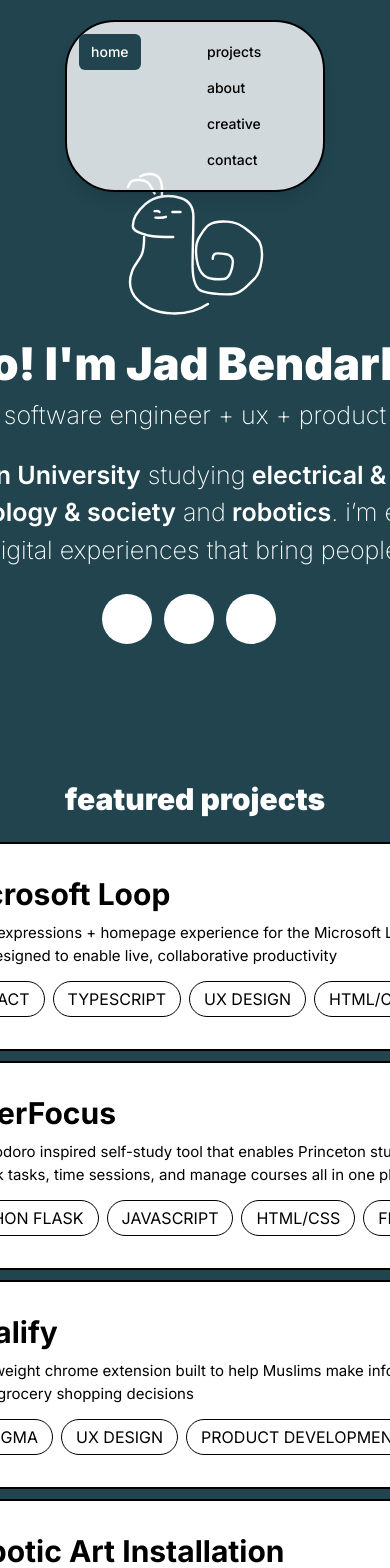
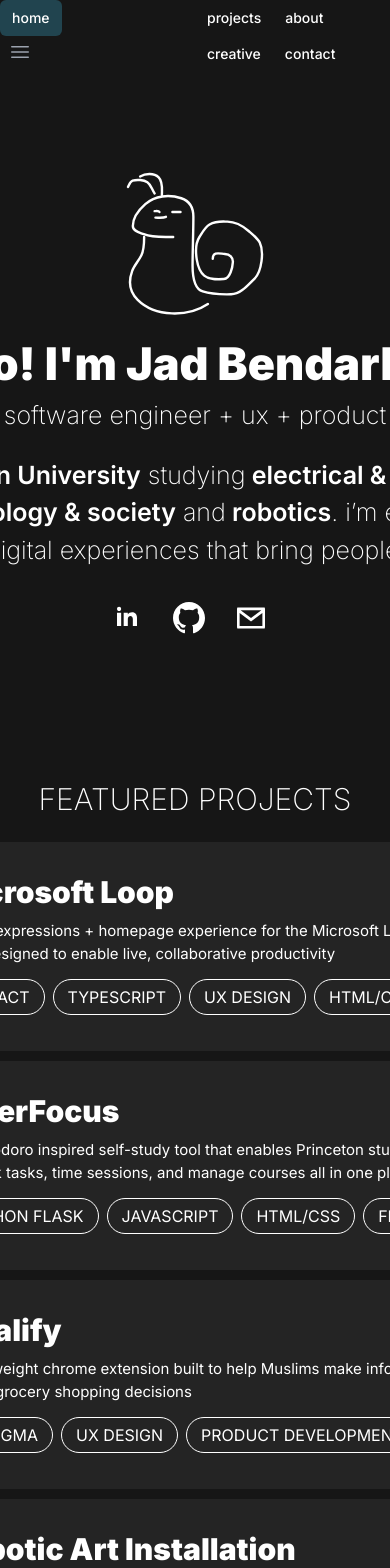
Before and after one commit to jad-bend/personal-site, a Next.js app: page / in a window 390 px wide. Shown: the top 1568 px of the page. Built offline with nearby package versions, Linux system fonts and the light colour scheme.

Commit message:
theming update + social icons

```diff
--- a/app/globals.css
+++ b/app/globals.css
@@ -19,5 +19,5 @@
 
 body {
   color: rgb(var(--foreground-rgb));
-  background: #21444f;
+  background: #161616;
 }
--- a/app/page.tsx
+++ b/app/page.tsx
@@ -4,10 +4,70 @@
 import Cursor from "./Cursor";
 import Spline from "@splinetool/react-spline";
 
+function nav() {
+  return (
+    <nav
+      class="bg-white fixed sm:grid sm:grid-rows-1 sm:items-center sm:justify-items-stretch sm:h-12 top-0 w-screen"
+      data-headlessui-state=""
+    >
+      <div>
+        <div class="relative justify-between">
+          <div class="absolute inset-y-0 left-0 flex items-center sm:hidden">
+            <button
+              class="inline-flex items-center justify-center rounded-md p-2 mt-8 text-gray-400 hover:bg-gray-700 hover:text-white focus:outline-none focus:ring-2 focus:ring-inset focus:ring-white"
+              id="headlessui-disclosure-button-:Rl6:"
+              type="button"
+              aria-expanded="false"
+              data-headlessui-state=""
+            >
+              <span class="sr-only">Open main menu</span>
+              <svg
+                xmlns="http://www.w3.org/2000/svg"
+                fill="none"
+                viewBox="0 0 24 24"
+                stroke-width="1.5"
+                stroke="currentColor"
+                aria-hidden="true"
+                class="block h-6 w-6"
+              >
+                <path
+                  stroke-linecap="round"
+                  stroke-linejoin="round"
+                  d="M3.75 6.75h16.5M3.75 12h16.5m-16.5 5.25h16.5"
+                ></path>
+              </svg>
+            </button>
+          </div>
+          <div class="grid grid-cols-2 sm:items-center sm:justify-between">
+            <div class="hidden sm:ml-2 sm:block">
+              <button
+                class="bg-gray-900 text-white rounded-md px-3 py-2 text-sm font-medium"
+                aria-current="page"
+              >
+                Home
+              </button>
+            </div>
+            <div class="hidden justify-self-end sm:mr-2 sm:block">
+              <button class="text-black hover:bg-gray-900 hover:text-white rounded-md px-3 py-2 text-sm font-medium">
+                About
+              </button>
+              <button class="text-black hover:bg-gray-900 hover:text-white rounded-md px-3 py-2 text-sm font-medium">
+                Projects
+              </button>
+              <button class="text-black hover:bg-gray-900 hover:text-white rounded-md px-3 py-2 text-sm font-medium">
+                Resume
+              </button>
+            </div>
+          </div>
+        </div>
+      </div>
+    </nav>
+  );
+}
 function Snail() {
   return (
     <>
-      <div className="hover:animate-spin">
+      <div className="hover:animate-bounce">
         <svg
           xmlns="http://www.w3.org/2000/svg"
           width="138"
@@ -82,9 +142,42 @@
           valuable digital experiences that bring people together.{" "}
         </div>
         <div className="justify-center flex mt-[25px]">
-          <button className="bg-white h-[50px] w-[50px] rounded-[30px] mr-3"></button>
-          <button className="bg-white h-[50px] w-[50px] rounded-[30px] mr-3"></button>
-          <button className="bg-white h-[50px] w-[50px] rounded-[30px] mr-3"></button>
+          <a
+            className="group bg-transparent h-[50px] w-[50px] rounded-[20px] mr-3 justify-center flex pt-[12px] transition ease-in-out duration-300 hover:bg-white"
+            href="https://www.linkedin.com/in/jadbendarkawi/"
+          >
+            <svg
+              xmlns="http://www.w3.org/2000/svg"
+              className="h-5 w-5 fill-white transition ease-in-out duration-300 group-hover:fill-[#161616]"
+              viewBox="0 0 24 24"
+            >
+              <path d="M4.98 3.5c0 1.381-1.11 2.5-2.48 2.5s-2.48-1.119-2.48-2.5c0-1.38 1.11-2.5 2.48-2.5s2.48 1.12 2.48 2.5zm.02 4.5h-5v16h5v-16zm7.982 0h-4.968v16h4.969v-8.399c0-4.67 6.029-5.052 6.029 0v8.399h4.988v-10.131c0-7.88-8.922-7.593-11.018-3.714v-2.155z" />
+            </svg>
+          </a>
+          <a
+            className="group bg-transparent h-[50px] w-[50px] rounded-[20px] mr-3 justify-center flex pt-[8px] transition ease-in-out duration-300 hover:bg-white"
+            href="https://github.com/jad-bend"
+          >
+            <svg
+              xmlns="http://www.w3.org/2000/svg"
+              className="h-8 w-8 fill-white transition ease-in-out duration-300 group-hover:fill-[#161616]"
+              viewBox="0 0 24 24"
+            >
+              <path d="M12 0c-6.626 0-12 5.373-12 12 0 5.302 3.438 9.8 8.207 11.387.599.111.793-.261.793-.577v-2.234c-3.338.726-4.033-1.416-4.033-1.416-.546-1.387-1.333-1.756-1.333-1.756-1.089-.745.083-.729.083-.729 1.205.084 1.839 1.237 1.839 1.237 1.07 1.834 2.807 1.304 3.492.997.107-.775.418-1.305.762-1.604-2.665-.305-5.467-1.334-5.467-5.931 0-1.311.469-2.381 1.236-3.221-.124-.303-.535-1.524.117-3.176 0 0 1.008-.322 3.301 1.23.957-.266 1.983-.399 3.003-.404 1.02.005 2.047.138 3.006.404 2.291-1.552 3.297-1.23 3.297-1.23.653 1.653.242 2.874.118 3.176.77.84 1.235 1.911 1.235 3.221 0 4.609-2.807 5.624-5.479 5.921.43.372.823 1.102.823 2.222v3.293c0 .319.192.694.801.576 4.765-1.589 8.199-6.086 8.199-11.386 0-6.627-5.373-12-12-12z" />
+            </svg>
+          </a>
+          <a
+            className="group bg-transparent h-[50px] w-[50px] rounded-[20px] mr-3 justify-center flex pt-[10px] transition ease-in-out duration-300 hover:bg-white"
+            href="mailto:jadb@princeton.edu"
+          >
+            <svg
+              viewBox="0 0 8 6"
+              className="h-7 w-7 rounded-[5px] fill-white transition ease-in-out duration-300 group-hover:fill-[#161616]"
+              xmlns="http://www.w3.org/2000/svg"
+            >
+              <path d="m0 0h8v6h-8zm.75 .75v4.5h6.5v-4.5zM0 0l4 3 4-3v1l-4 3-4-3z" />
+            </svg>
+          </a>
         </div>
       </div>
     </>
@@ -126,7 +219,7 @@
 function SectionHeader({ title }: SectionHeaderProps) {
   return (
     <>
-      <div className="text-white text-[30px] font-black">{title}</div>
+      <div className="text-white text-[30px] font-[200] uppercase">{title}</div>
     </>
   );
 }
@@ -138,7 +231,7 @@
   return (
     <>
       <div
-        className="justify-center align-middle rounded-[20px] text-black border-[1px] border-black pr-[14px] pl-[14px] pt-[5px] pb-[5px] uppercase transition ease-in-out duration-200 bg-white"
+        className="justify-center align-middle rounded-[20px] text-white border-[1px] border-white pr-[14px] pl-[14px] pt-[5px] pb-[5px] uppercase transition ease-in-out duration-200 group-hover:bg-white group-hover:text-black group-hover:border-black"
         style={{ width: "fit-content" }}
       >
         {text}
@@ -161,21 +254,21 @@
   bgHoverColor,
   skills,
 }: ProjectCardProps) {
-  const projectCardStyles = ` group bg-white w-[550px] h-[209px] border-2 border-black rounded-[10px] transition-all duration-200 ease-in no-underline hover:cursor-pointer hover:w-100px  ${bgHoverColor} `;
+  const projectCardStyles = `group bg-[#242424] w-[550px] h-[209px] rounded-[10px] transition-all duration-200 ease-in no-underline hover:cursor-pointer hover:w-100px  ${bgHoverColor} `;
 
   return (
     <>
       <div className={projectCardStyles}>
         <div className="pl-7">
           <div
-            className="text-black font-bold text-[30px] mb-[5px] pt-7 bg-left-bottom bg-gradient-to-r from-black to-black bg-[length:0%_2px] bg-no-repeat group-hover:bg-[length:100%_2px] transition-all duration-500 ease-out"
+            className="text-white font-black text-[30px] mb-[5px] pt-7 bg-left-bottom bg-gradient-to-r from-black to-black bg-[length:0%_2px] bg-no-repeat group-hover:bg-[length:100%_2px] transition-all duration-500 ease-out"
             style={{ width: "fit-content" }}
           >
             {title}
           </div>
         </div>
 
-        <div className="text-black text-[15px] pl-7 pr-7 pb-[14px] ">
+        <div className="text-white text-[15px] pl-7 pr-7 pb-[14px] group-hover:text-black ">
           {description}
         </div>
 
@@ -198,15 +291,47 @@
   const handleProjectsClick = () => {
     projectsRef.current?.scrollIntoView({ behavior: "smooth" });
   };
+
+  const aboutRef = useRef<null | HTMLDivElement>(null);
+  const handleAboutClick = () => {
+    aboutRef.current?.scrollIntoView({ behavior: "smooth" });
+  };
+
   return (
     <>
       <div className="flex justify-center">
         <nav
-          className=" bg-white fixed mt-[20px] w-4/6 top-0 z-10 text-black font-[200] text-[20px] border-black border-2 bg-opacity-80 rounded-[50px] p-3 shadow-lg "
+          className="bg-[#161616] fixed sm:grid sm:grid-rows-1 sm:items-center sm:justify-items-stretch sm:h-12 top-0 w-screen z-10"
           data-headlessui-state=""
         >
           <div>
             <div className="relative justify-between">
+              <div className="absolute inset-y-0 left-0 flex items-center sm:hidden">
+                <button
+                  className="inline-flex items-center justify-center rounded-md p-2 mt-8 text-gray-400 hover:bg-gray-700 hover:text-white focus:outline-none focus:ring-2 focus:ring-inset focus:ring-white"
+                  id="headlessui-disclosure-button-:Rl6:"
+                  type="button"
+                  aria-expanded="false"
+                  data-headlessui-state=""
+                >
+                  <span className="sr-only">Open main menu</span>
+                  <svg
+                    xmlns="http://www.w3.org/2000/svg"
+                    fill="none"
+                    viewBox="0 0 24 24"
+                    stroke-width="1.5"
+                    stroke="currentColor"
+                    aria-hidden="true"
+                    className="block h-6 w-6"
+                  >
+                    <path
+                      stroke-linecap="round"
+                      stroke-linejoin="round"
+                      d="M3.75 6.75h16.5M3.75 12h16.5m-16.5 5.25h16.5"
+                    ></path>
+                  </svg>
+                </button>
+              </div>
               <div className="grid grid-cols-2 sm:items-center sm:justify-between">
                 <div className=" sm:ml-2 sm:block">
                   <button
@@ -220,17 +345,20 @@
                 <div className=" justify-self-end sm:mr-2 sm:block">
                   <button
                     onClick={handleProjectsClick}
-                    className="text-black hover:bg-[#21444f] hover:text-white rounded-md px-3 py-2 text-sm font-medium"
+                    className="text-white hover:bg-[#21444f] hover:text-white rounded-md px-3 py-2 text-sm font-medium"
                   >
                     projects
                   </button>
-                  <button className="text-black hover:bg-[#21444f] hover:text-white rounded-md px-3 py-2 text-sm font-medium">
+                  <button
+                    onClick={handleAboutClick}
+                    className="text-white hover:bg-[#21444f] hover:text-white rounded-md px-3 py-2 text-sm font-medium"
+                  >
                     about
                   </button>
-                  <button className="text-black hover:bg-[#21444f] hover:text-white rounded-md px-3 py-2 text-sm font-medium">
+                  <button className="text-white hover:bg-[#21444f] hover:text-white rounded-md px-3 py-2 text-sm font-medium">
                     creative
                   </button>
-                  <button className="text-black hover:bg-[#21444f] hover:text-white rounded-md px-3 py-2 text-sm font-medium">
+                  <button className="text-white hover:bg-[#21444f] hover:text-white rounded-md px-3 py-2 text-sm font-medium">
                     contact
                   </button>
                 </div>
@@ -291,6 +419,10 @@
           />
         </div>
       </div>
+
+      <div ref={aboutRef} className="pt-[100px] pb-[20px] justify-center flex ">
+        <SectionHeader title="about me" />
+      </div>
     </>
   );
 }
```
